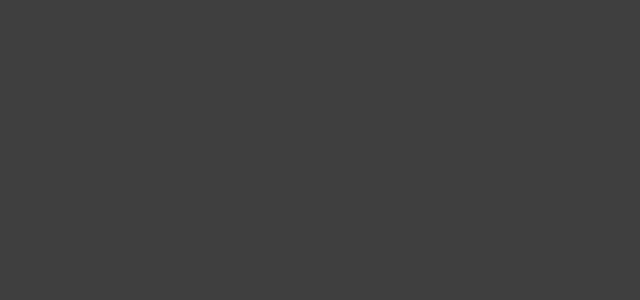
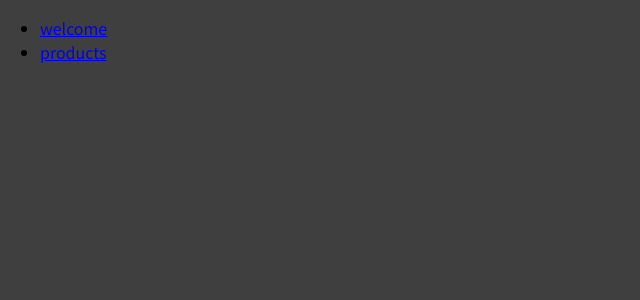
Before and after one commit to HennadiiZ/react-spa-router-20mxShw-, a JavaScript app: page / in a window 1280 px wide. Shown: the top 300 px of the page, without its empty margins (0-640 px from the left). Built offline with nearby package versions, Linux system fonts and the light colour scheme.

Commit message:
Working with Links

```diff
--- a/src/App.js
+++ b/src/App.js
@@ -1,16 +1,20 @@
 import { Route } from 'react-router-dom';
 import Welcome from './pages/Welcome';
 import Products from './pages/Products';
+import MainHeader from './components/MainHeader';
 
 function App() {
   return (
     <div>
+      <MainHeader />
+      <main>
         <Route path="/welcome">
           <Welcome />
         </Route>
         <Route path="/products">
           <Products />
         </Route>
+      </main>
     </div>
   );
 }
--- /dev/null
+++ b/src/components/MainHeader.js
@@ -0,0 +1,21 @@
+// export   './MainHeader.css';
+import { Link } from 'react-router-dom';
+
+const MainHeader = () => {
+  return (
+    <header>
+      <nav>
+        <ul>
+          <li>
+            <Link to='/welcome'>welcome</Link>
+          </li>
+          <li>
+            <Link to='/products'>products</Link>
+          </li>
+        </ul>
+      </nav>
+    </header>
+  )
+};
+
+export default MainHeader;
--- a/src/index.js
+++ b/src/index.js
@@ -12,4 +12,4 @@
 );
 
 // npm install react-router-dom@5
-// 269
+// 269 270
```
Also changed, not shown: src/components/MainHeader.css (added), 1 other file (tests, documents, lock files or other folders). Lines whose indentation alone changed are shown as unchanged.
